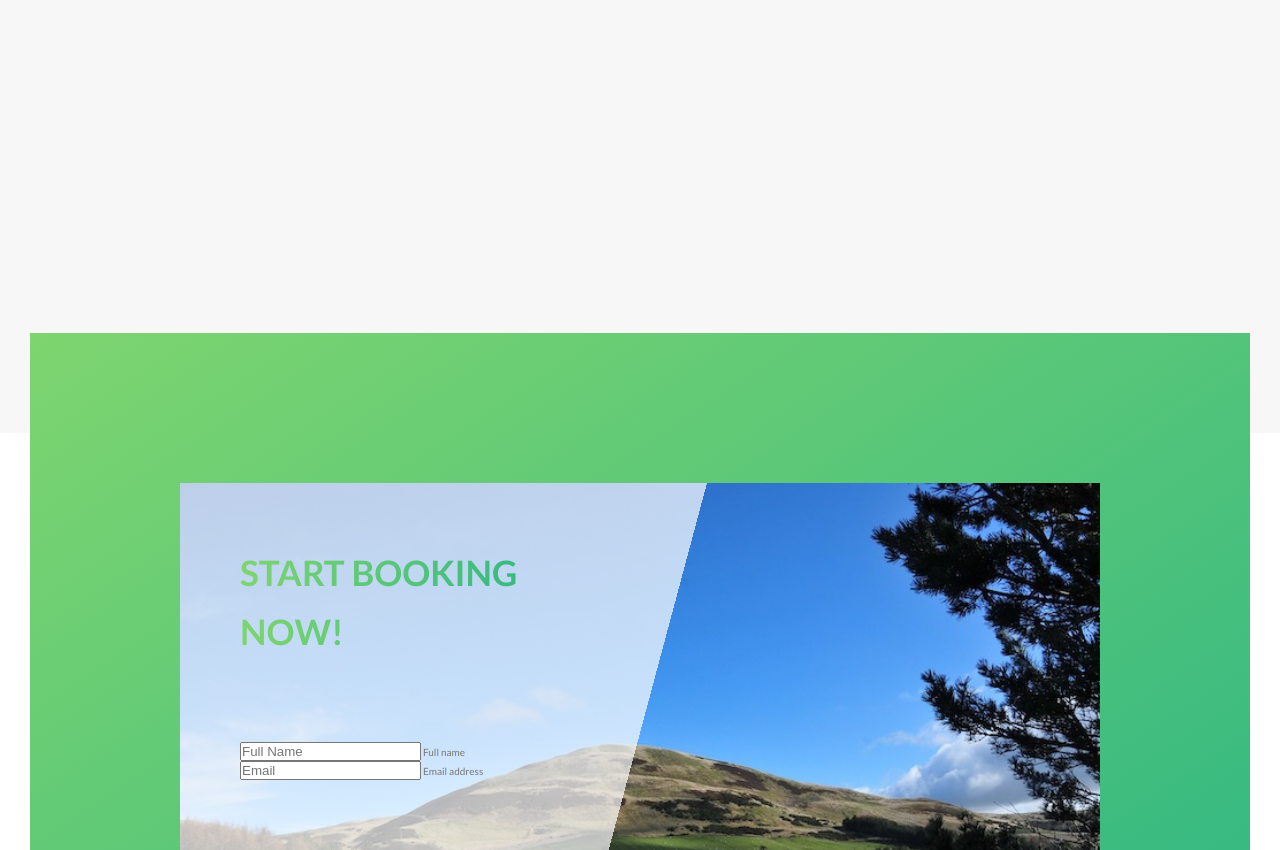
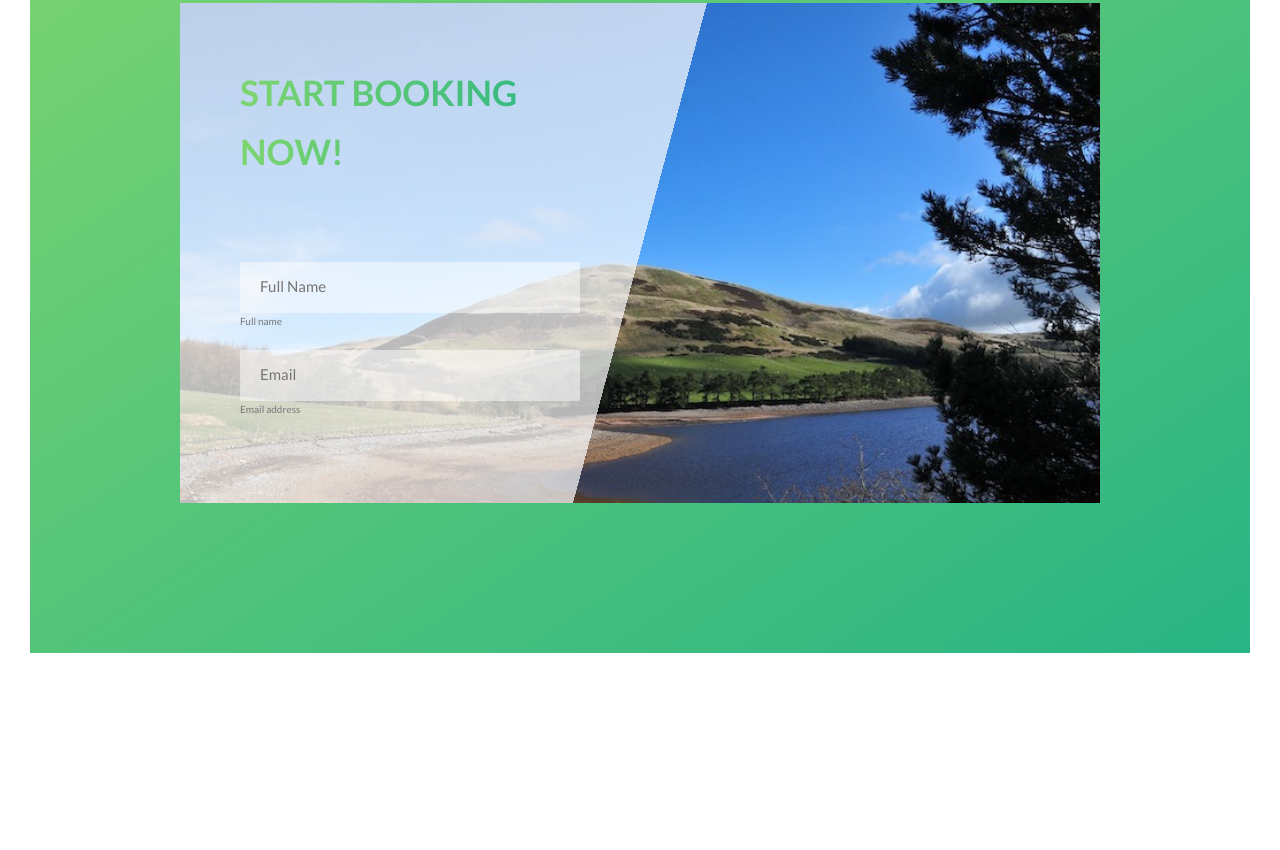
Before and after one commit to Slav666/Pentland_Hills_project, a website: page index.html in a window 1280 px wide. Shown: the part 3108-3958 px from the top of the page. After the commit the page ends 3791 px from the top, so only its background shows below. Drawn offline with Linux system fonts and the light colour scheme.

Commit message:
Add form.scss file to the components section and styling it, change margins and paddings for each section.

```diff
--- a/sass/base/_typography.scss
+++ b/sass/base/_typography.scss
@@ -12,6 +12,7 @@
 .heading-primary{
     color: $color-white;
     text-transform: uppercase;
+    // margin: 2rem;
     margin: 5rem;
     &--main {
         display: block;
--- /dev/null
+++ b/sass/components/_form.scss
@@ -0,0 +1,25 @@
+.form {
+    &__group:not(:last-child) {
+        margin-bottom: 2rem;
+    }
+    &__input {
+        font-size: 1.5rem;
+        font-family: inherit;
+        padding: 1.5rem 2rem;
+        border-radius: 2px;
+        background-color: rgba(white, .5);
+        border: none;
+        border-bottom: 3px solid transparent;
+        position: block;
+        width: 100%;
+    }
+
+    &__input:focus {
+        outline: none;
+        box-shadow: 0 1rem 2rem rgba(black, .1);
+        border-bottom: 3px solid $color-primary;
+    }
+    // &__label {
+
+    // }
+}
--- a/sass/main.scss
+++ b/sass/main.scss
@@ -8,6 +8,7 @@
 @import "components/card";
 @import "components/composition";
 @import "components/feature-box";
+@import "components/form";
 @import "layout/grid";
 @import "layout/header";
 @import "pages/home";
--- a/sass/pages/_home.scss
+++ b/sass/pages/_home.scss
@@ -7,15 +7,18 @@
     padding: 20rem 0;
     background-image: linear-gradient(to right bottom, rgba($color-primary-light, .3), rgba($color-primary-dark, .3)), url(../img/photo_lake1.jpg);
     background-size: cover;
+    margin-top: -15rem;
 }
 .section-activities {
     background-color: $color-grey-light;
-    padding: 25rem 0 50rem 0;
+    padding: 12rem 0 30rem 0;
+    // padding: 25rem 0 50rem 0;
     margin: -10rem;
 }
 .section-book {
     padding: 15rem;
     background-image: linear-gradient(to right bottom, $color-primary-light, $color-primary-dark);
+
 }
 .book {
     background-image: linear-gradient(105deg, rgba(white, .7) 0%, rgba(white, 0.7) 50%, transparent 50%), url("../img/photo_lake1.jpg");
```
Also changed, not shown: index.html (+3 -3 lines), css/style.css.
